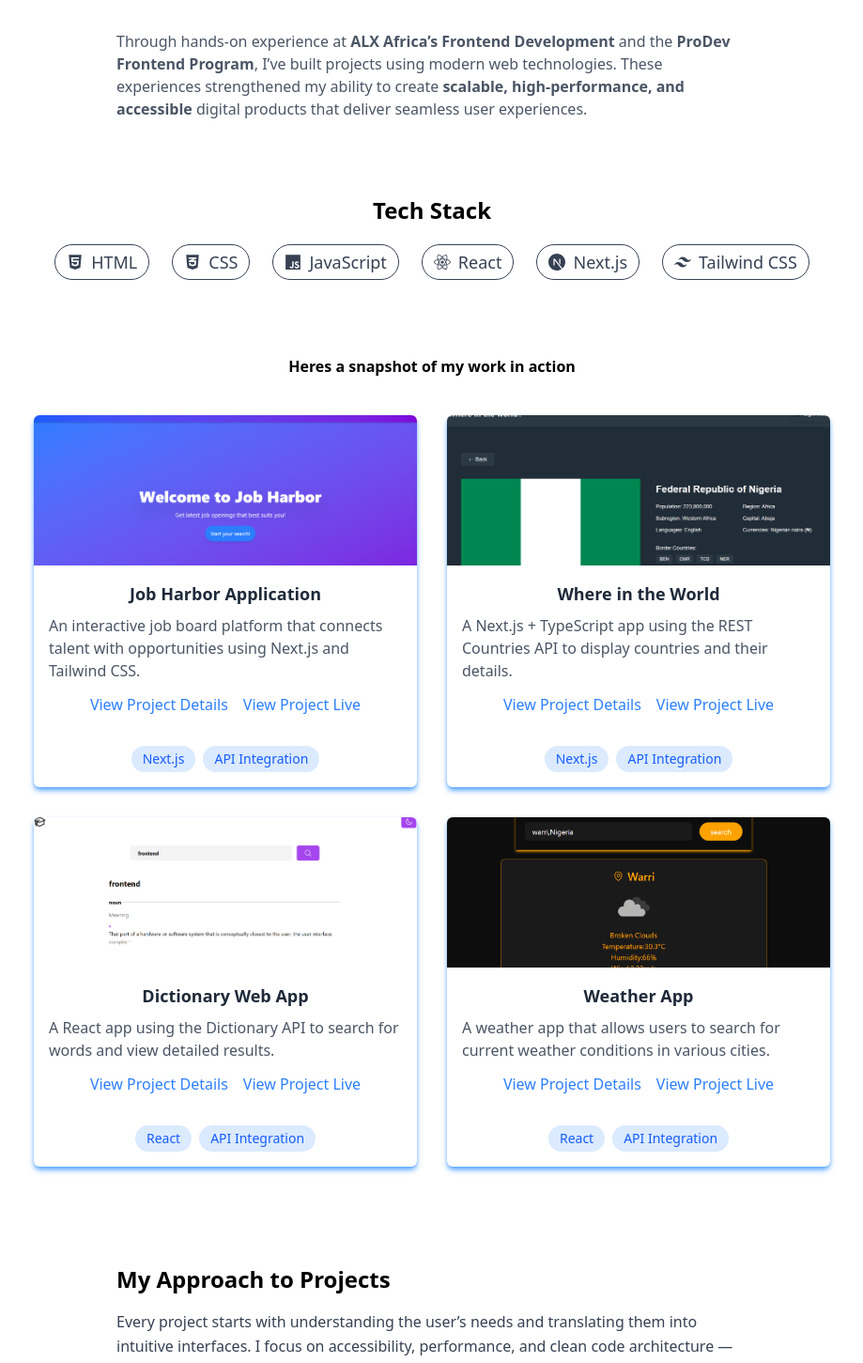
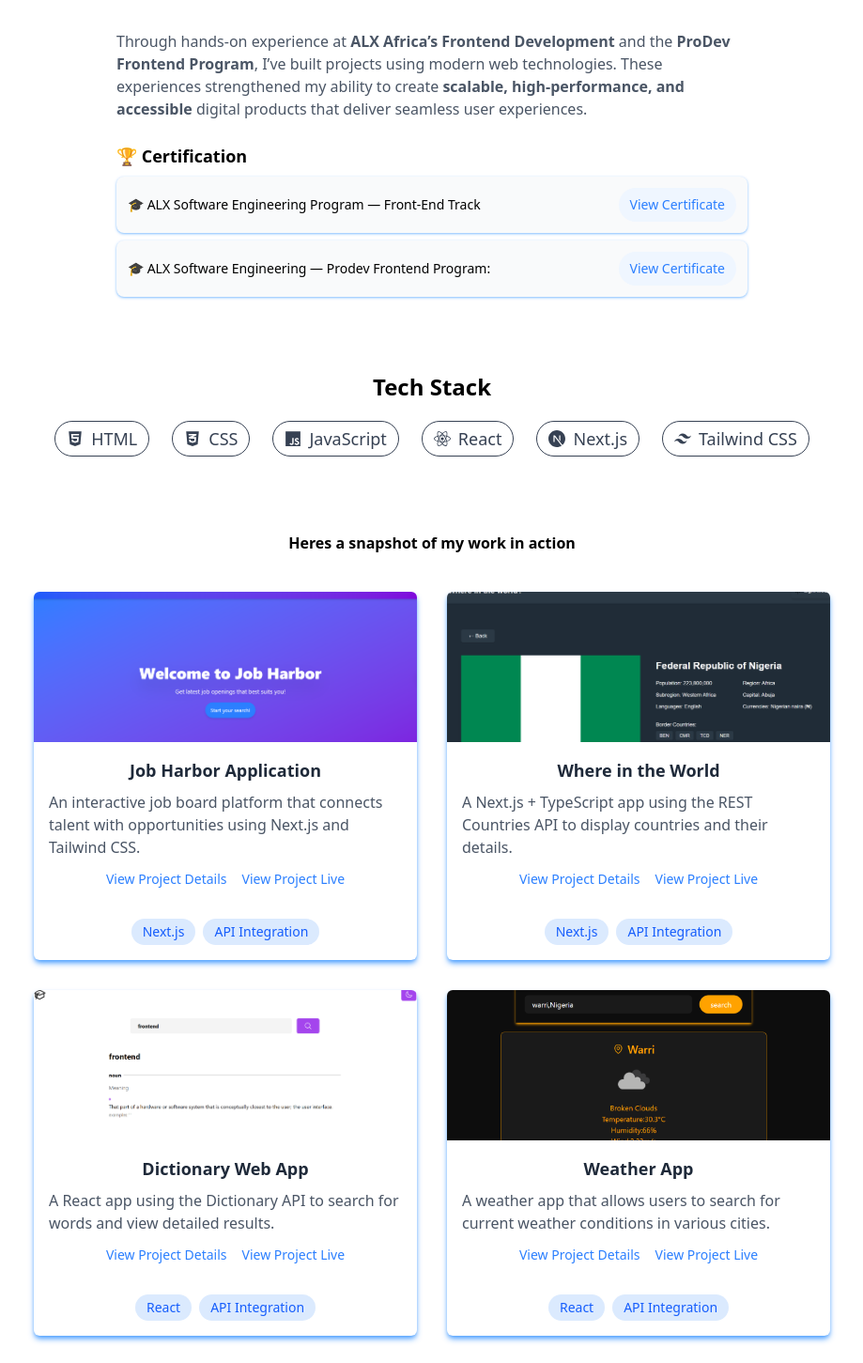
Before and after one commit to MisanToghanro/NextPortfolio, a Next.js app in the folder portfolio/: page /About in a window 1280 px wide. Shown: the part 80-1531 px from the top of the page at 94% size, without its empty margins (180-1099 px from the left). Built offline with nearby package versions, Linux system fonts and the light colour scheme.

Commit message:
feat: update homepage and about section, add tech stack API
- Added new tech stack API endpoint (api/techstack.ts)
- Updated About page content and layout for better clarity
- Improved project cards styling and structure
- Enhanced homepage with resume links and layout adjustments

```diff
--- a/portfolio/Components/Projects/ProjectCards.tsx
+++ b/portfolio/Components/Projects/ProjectCards.tsx
@@ -20,8 +20,8 @@
                         <h3 className="font-semibold text-lg mb-2 text-gray-800">{project.title}</h3>
                         <p className="text-md mb-3 text-left text-gray-600">{project.description}</p>
 
-                        <div className="flex mt-3 gap-4 justify-center text-center items-center text-md">
-                       <Link href={`/ProjectsDetails/${project.id}`} className="text-blue-500 font-medium hover:underline"> View Project Details</Link>
+                        <div className="flex mt-3 gap-4 justify-center text-center items-center text-sm">
+                       <Link href={`/ProjectsDetails/${project.id}`} className="text-blue-500 font-medium hover:underline "> View Project Details </Link>
 
                         <Link
                         href={project.link}
--- a/portfolio/pages/About/index.tsx
+++ b/portfolio/pages/About/index.tsx
@@ -10,11 +10,30 @@
     return(
         <div className="flex flex-col items-center text-center px-6 py-12 max-w-4xl mx-auto space-y-10">
 
-        <p className="text-left max-w-2xl text-gray-600">
-  Through hands-on experience at <strong>ALX Africa’s Frontend Development</strong> and the
-  <strong> ProDev Frontend Program</strong>, I’ve built projects using modern web technologies.
-  These experiences strengthened my ability to create <strong>scalable, high-performance, and accessible</strong> digital products that deliver seamless user experiences.
-       </p>
+          <section className="max-w-2xl text-left space-y-2">
+            <div >
+          <p className="  text-gray-600">
+           Through hands-on experience at <strong>ALX Africa’s Frontend Development</strong> and the
+          <strong> ProDev Frontend Program</strong>, I’ve built projects using modern web technologies.
+         These experiences strengthened my ability to create <strong>scalable, high-performance, and accessible</strong> digital products that deliver seamless user experiences.
+          </p>
+            </div>
+
+            <div className="pt-4">
+            <h3 className="font-semibold text-lg mb-2">🏆 Certification</h3>
+            <div className=" flex flex-col md:flex-row items-center justify-between gap-2 bg-gray-50 p-3 rounded-lg shadow-sm shadow-blue-300 mb-2 text-sm md:text-md">
+            <p >🎓 ALX Software Engineering Program — Front-End Track</p>
+            <Link href="https://savanna.alxafrica.com/certificates/7YL6FTfz5p" target="blank" className="bg-blue-50 text-blue-500 rounded-full px-3 py-2 hover:bg-blue-100 hover:underline">View Certificate</Link>
+            </div>
+
+            <div className="flex flex-col md:flex-row items-center justify-between gap-2  bg-gray-50 p-3 rounded-lg shadow-sm shadow-blue-300 text-sm md:text-md">
+            <p> 🎓 ALX Software Engineering — Prodev Frontend Program:</p>
+            <Link href="https://savanna.alxafrica.com/certificates/McZJF6s8BN" target="blank" className="bg-blue-50 text-blue-500 rounded-full px-3 py-2 hover:bg-blue-100 hover:underline">View Certificate</Link>
+            </div>
+
+            </div>
+          </section>
+
 
           {/*tech stack*/}
             <section className="mt-10 text-center">
@@ -37,9 +56,9 @@
          <section className="mt-16 text-left max-w-2xl">
           <h2 className="text-2xl font-semibold mb-4">My Approach to Projects</h2>
           <p className="text-gray-700 leading-relaxed">
-     Every project starts with understanding the user’s needs and translating them into intuitive interfaces.
-    I focus on accessibility, performance, and clean code architecture — ensuring each build not only looks great
-    but also scales efficiently across devices.
+                I like to begin every project by carefully analyzing the requirements and breaking them into clear, achievable milestones.
+    From there, I leverage AI tools - to brainstorm ideas, speed up development, and refine my results step by step - alongside modern development practices to tackle each milestone efficiently.
+     This approach helps me stay focused, build efficiently, and deliver solutions that are both creative and functional.
           </p>
          </section>
 
--- /dev/null
+++ b/portfolio/pages/api/techstack.ts
@@ -0,0 +1,8 @@
+
+import { NextApiRequest, NextApiResponse } from "next";
+
+const technologies = [
+    {
+
+    }
+]
--- a/portfolio/pages/index.tsx
+++ b/portfolio/pages/index.tsx
@@ -30,6 +30,8 @@
           <Link href="/Contact" className="text-white bg-blue-500 hover:bg-blue-600 hover:scale-105 px-6 py-2 rounded-md shadow-md">
           Contact Me
           </Link>
+
+          <Link href="https://drive.google.com/file/d/1c7Xh-oiX1xr8hFaH3lOce09-PR9UhooH/view?usp=sharing" target="blank" className="text-white bg-blue-500 hover:bg-blue-600 hover:scale-105 px-6 py-2 rounded-md shadow-md">📄 My Resume</Link>
         </div>
 
 
```
